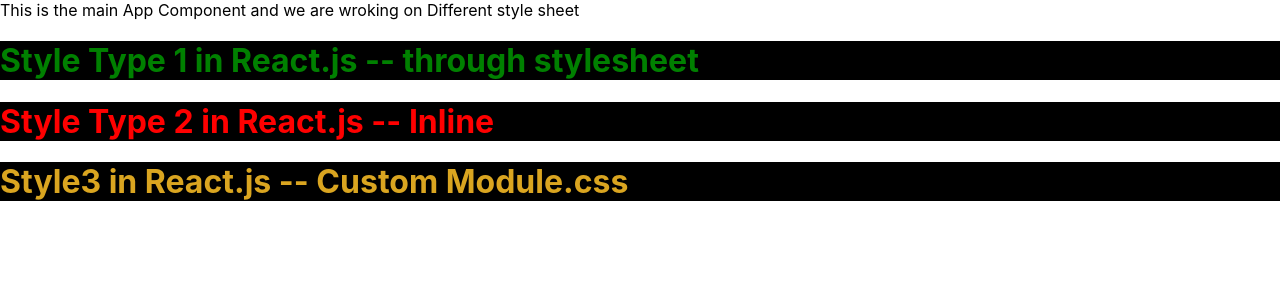
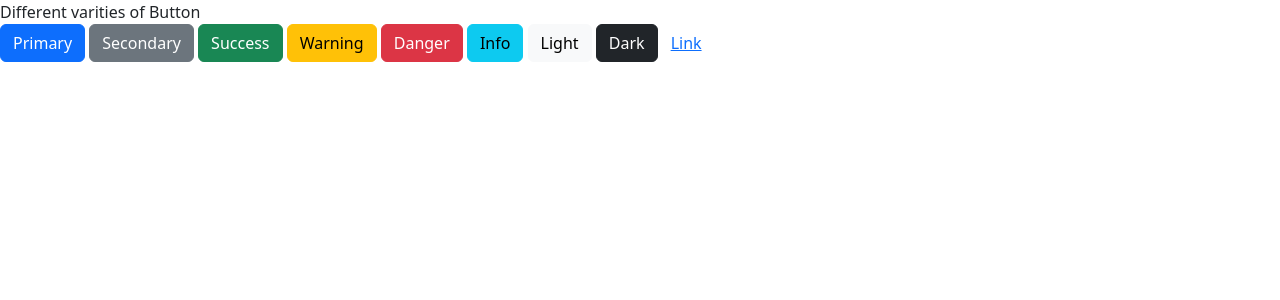
Before and after one commit to margub9363/React_Learning_from_Youtube, a React (Create React App) app in the folder blog/: page / in a window 1280 px wide. Shown: the top 300 px of the page. Built offline with nearby package versions, Linux system fonts and the light colour scheme.

Commit message:
Making use of Bootstrap

```diff
--- a/blog/package.json
+++ b/blog/package.json
@@ -6,6 +6,8 @@
     "@testing-library/jest-dom": "^5.17.0",
     "@testing-library/react": "^13.4.0",
     "@testing-library/user-event": "^13.5.0",
+    "bootstrap": "^5.3.2",
+    "react-bootstrap": "^2.9.1",
     "react-dom": "^18.2.0",
     "react-scripts": "5.0.1",
     "web-vitals": "^2.1.4"
--- a/blog/src/App.js
+++ b/blog/src/App.js
@@ -1,17 +1,20 @@
 import "./App.css";
 import "./style.css";
 import style from "./cusom.module.css";
+import { Button } from "react-bootstrap";
 function App() {
   return (
     <div>
-      This is the main App Component and we are wroking on Different style sheet
-      <h1 className="primary">
-        Style Type 1 in React.js -- through stylesheet
-      </h1>
-      <h1 style={{ color: "red", backgroundColor: "black" }}>
-        Style Type 2 in React.js -- Inline
-      </h1>
-      <h1 className={style.success}>Style3 in React.js -- Custom Module.css</h1>
+      <div>Different varities of Button </div>
+      <Button variant="primary">Primary</Button>{" "}
+      <Button variant="secondary">Secondary</Button>{" "}
+      <Button variant="success">Success</Button>{" "}
+      <Button variant="warning">Warning</Button>{" "}
+      <Button variant="danger">Danger</Button>{" "}
+      <Button variant="info">Info</Button>{" "}
+      <Button variant="light">Light</Button>{" "}
+      <Button variant="dark">Dark</Button>
+      <Button variant="link">Link</Button>
     </div>
   );
 }
--- a/blog/src/index.js
+++ b/blog/src/index.js
@@ -2,8 +2,8 @@
 import ReactDOM from "react-dom/client";
 import "./index.css";
 import App from "./App";
-import User from "./User";
 import reportWebVitals from "./reportWebVitals";
+import "bootstrap/dist/css/bootstrap.min.css";
 
 const root = ReactDOM.createRoot(document.getElementById("root"));
 root.render(
--- a/blog/src/style.css
+++ b/blog/src/style.css
@@ -1,4 +1,4 @@
 .primary {
   background-color: black;
-  color: green;
+  color: greens;
 }
```
Also changed, not shown: 1 other file (tests, documents, lock files or other folders).
